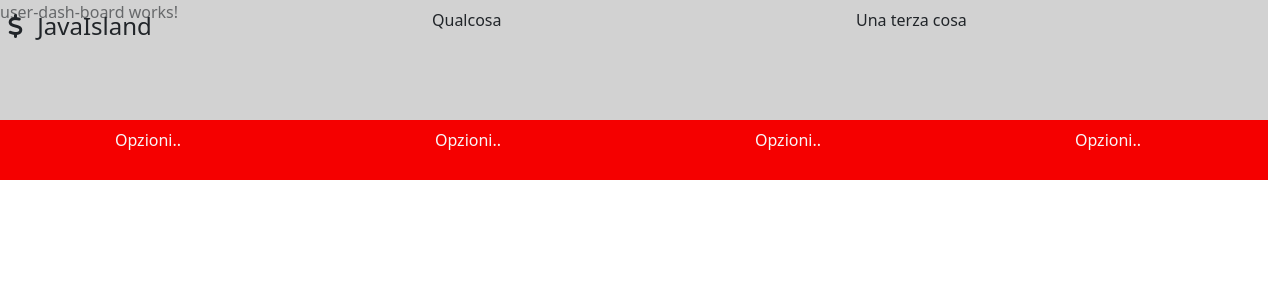
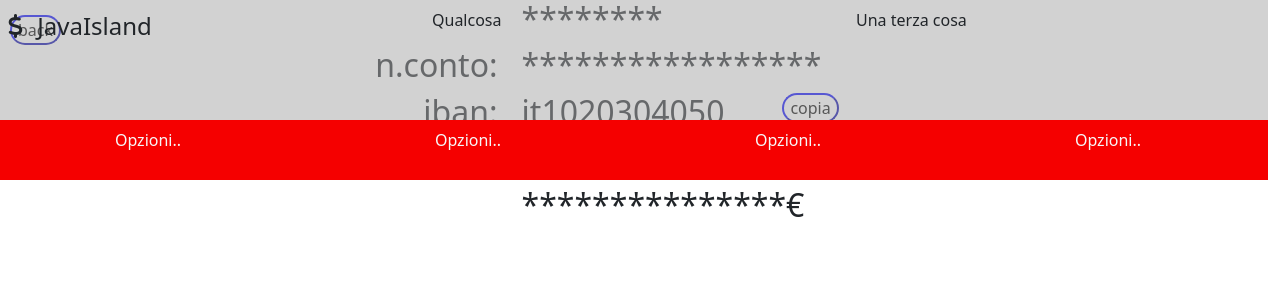
Before and after one commit to JeromeBranchetti/online-banking, an Angular app: page /userDashboard in a window 1280 px wide. Shown: the top 300 px of the page. Built offline with nearby package versions, Linux system fonts and the light colour scheme.

Commit message:
redme_sign-userdash

```diff
--- a/src/app/sign-up/sign-up.component.html
+++ b/src/app/sign-up/sign-up.component.html
@@ -1,6 +1,3 @@
-<app-bar></app-bar>
-<hr />
-<br />
 
 <html>
 <body>
--- a/src/app/sign-up/sign-up.component.ts
+++ b/src/app/sign-up/sign-up.component.ts
@@ -9,7 +9,7 @@ import { FormControl, FormGroup, Validators } from '@angular/forms';
 export class SignUpComponent implements OnInit {
 
   constructor() { }
-  regex = new RegExp('[A-Z][a-z]{4,}[0-9][^W]')
+  regex = new RegExp('^[A-Z][a-z]{4,}[0-9]*[^W]$')
   ngOnInit(): void {
   }
   signUp_form=new FormGroup(
--- a/src/app/user-dash-board/user-dash-board.component.css
+++ b/src/app/user-dash-board/user-dash-board.component.css
@@ -0,0 +1,47 @@
+.column {
+
+    width: 20%;
+    padding: 10px,10px,10px,10px;
+    margin:10px,10px,10px,10px;
+
+  }
+  h2{
+    width: 100%;
+  }
+
+  .column_center {
+
+    width: 40%;
+    padding: 10px,10px,10px,10px;
+    text-align: center;
+
+
+  }
+  input {
+      width: 100%;
+  }
+
+  .row:after {
+    content: "";
+    display: table;
+    clear: both;
+  }
+
+
+
+  .column_destra{
+    width: 20%;
+    padding: 10px,10px,10px,10px;
+    text-align: right;
+  }
+  button{
+    background-color: transparent;
+
+    border-radius: 50px;
+    border-color:blue;
+  }
+
+  .back{
+    margin-left:10px;
+    margin-top:15px;
+}
--- a/src/app/user-dash-board/user-dash-board.component.html
+++ b/src/app/user-dash-board/user-dash-board.component.html
@@ -1 +1,112 @@
-<p>user-dash-board works!</p>
+<div *ngIf="modeSpione">
+<div  class="row">
+    <div class="column">
+        <button class="back">back</button>
+    </div>
+
+    <div  class="column_destra">
+
+   </div>
+
+   <div class="column">
+       <h2>{{cliente}}</h2>
+
+   </div>
+
+   <div class="column">
+
+   </div>
+</div>
+<div  class="row">
+    <div class="column"></div>
+    <div  class="column_destra">
+        <h2>n.conto:</h2>
+
+    </div>
+
+   <div class="column">
+       <h2>{{n_conto}}</h2>
+
+
+    </div>
+
+   <div class="column"></div>
+
+</div>
+<div  class="row">
+    <div class="column"></div>
+    <div  class="column_destra">
+        <h2>iban:</h2>
+
+
+   </div>
+
+   <div class="column">
+       <h2 >{{iban}}</h2>
+       <h2 >Saldo:</h2>
+        <h2>{{saldo}}€</h2>
+
+   </div>
+
+   <div class="column">
+       <button id="copia" (click)="copia()">copia</button>
+
+   </div>
+</div>
+</div>
+<div *ngIf="!modeSpione">
+    <div  class="row">
+        <div class="column">
+            <button class="back">back</button>
+        </div>
+
+        <div  class="column_destra">
+
+       </div>
+
+       <div class="column">
+           <h2>{{cliente}}</h2>
+
+       </div>
+
+       <div class="column">
+
+       </div>
+    </div>
+    <div  class="row">
+        <div class="column"></div>
+        <div  class="column_destra">
+            <h2>n.conto:</h2>
+
+        </div>
+
+       <div class="column">
+           <h2>{{n_conto}}</h2>
+
+
+        </div>
+
+       <div class="column"></div>
+
+    </div>
+    <div  class="row">
+        <div class="column"></div>
+        <div  class="column_destra">
+            <h2>iban:</h2>
+
+
+       </div>
+
+       <div class="column">
+           <h2>{{iban}}</h2>
+           <h2 style="text-align:center">Saldo:</h2>
+            <h2>{{saldo}}eur</h2>
+
+       </div>
+
+       <div class="column">
+           <button>copia</button>
+
+       </div>
+    </div>
+    </div>
--- a/src/app/user-dash-board/user-dash-board.component.ts
+++ b/src/app/user-dash-board/user-dash-board.component.ts
@@ -6,10 +6,24 @@ import { Component, OnInit } from '@angular/core';
   styleUrls: ['./user-dash-board.component.css']
 })
 export class UserDashBoardComponent implements OnInit {
-
+cliente:string="******** "
+n_conto:string="*****************"
+iban:string="it1020304050"
+saldo:string="***************"
+modeSpione=true;
   constructor() { }
 
   ngOnInit(): void {
   }
+   copia() {
+    var input = document.createElement('input');
+    var area = this.iban;
+    input.setAttribute('value', area);
+    document.body.appendChild(input);
+    input.select();
+    var risultato = document.execCommand('copy');
+    document.body.removeChild(input);
+    return risultato;
+ }
 
-}
+  };
```
Also changed, not shown: 1 other file (tests, documents, lock files or other folders).
